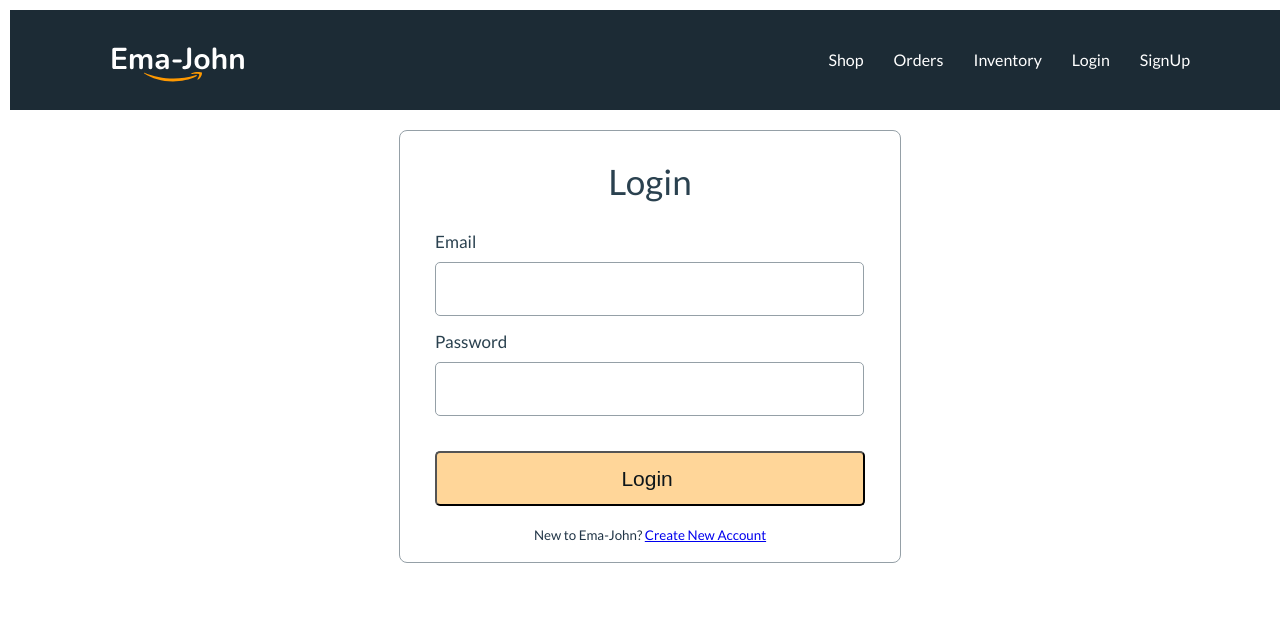
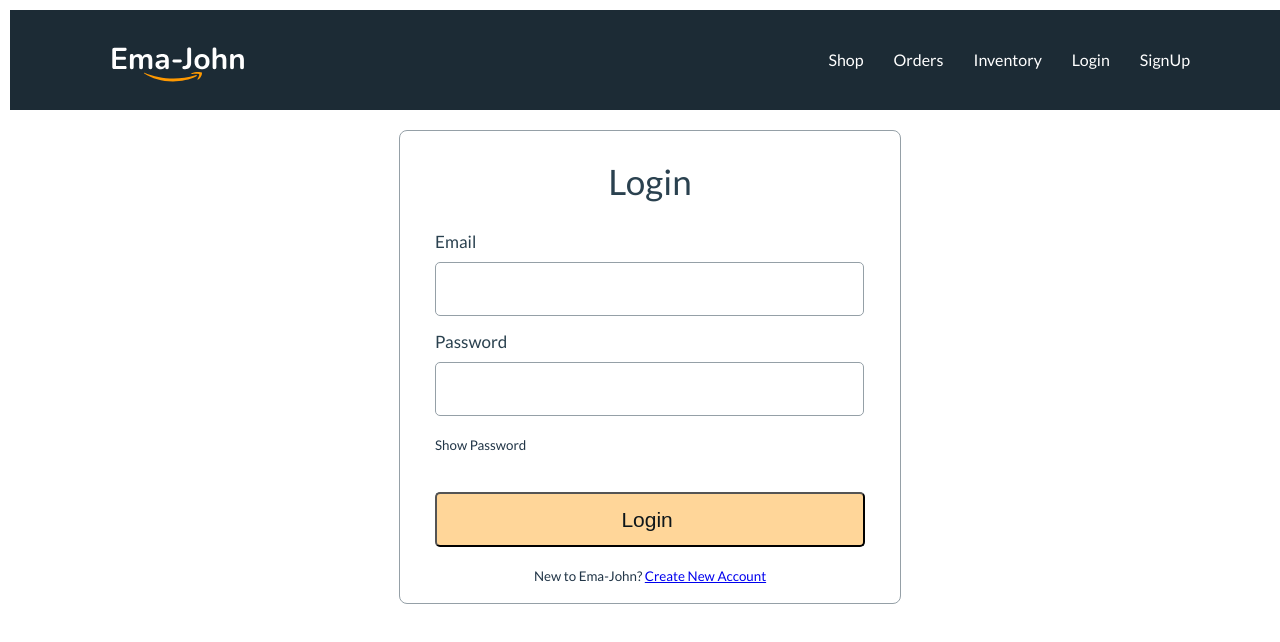
Before and after one commit to mrfhmd7/ema-john-simple, a React (Vite) app: page /login in a window 1280 px wide. Shown: the top 642 px of the page. Built offline with nearby package versions, Linux system fonts and the light colour scheme; no server answers.

Commit message:
show hide password

```diff
--- a/src/components/Login/Login.css
+++ b/src/components/Login/Login.css
@@ -57,3 +57,8 @@
 .btn-submit:hover{
      background: rgba(255, 153, 0, 0.60);
 }
+
+.toggle-text{
+     margin-left: 35px;
+     cursor: pointer;
+}
--- a/src/components/Login/Login.jsx
+++ b/src/components/Login/Login.jsx
@@ -1,9 +1,11 @@
-import React, { useContext } from 'react';
+import React, { useContext, useState } from 'react';
 import './Login.css'
 import { Link, useLocation, useNavigate } from 'react-router-dom';
 import { AuthContext } from '../providers/AuthProvider';
 
 const Login = () => {
+
+     const [show, setShow] = useState(false);
 
      const { signIn } = useContext(AuthContext);
 
@@ -45,7 +47,14 @@ const Login = () => {
                     </div>
                     <div className="form-control">
                          <label htmlFor="password">Password</label>
-                         <input type="password" name="password" id="password" required />
+                         <input type={show ? "text" : "password"} name="password" id="password" required />
+                         <p className='toggle-text' onClick={() => setShow(!show)}>
+                              <small>
+                                   {
+                                        show ? <span>Hide Password</span> : <span>Show Password</span>
+                                   }
+                              </small>
+                         </p>
                     </div>
                     <input type="submit" value="Login " className="btn-submit" />
                </form>
```
